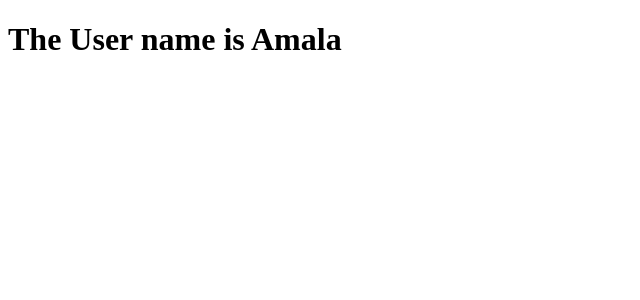
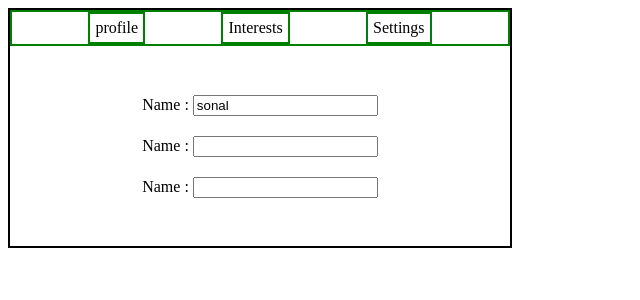
Before and after one commit to Sonal-Builds/React-Learning, a React (Vite) app: page / in a window 1280 px wide. Shown: the top 300 px of the page, without its empty margins (0-640 px from the left). Built offline with nearby package versions, Linux system fonts and the light colour scheme.

Commit message:
Tab-Form

```diff
--- a/src/App.tsx
+++ b/src/App.tsx
@@ -6,6 +6,7 @@ import ProgressBar from './components/ProgressBar'
 import UseContextHook from './hooks/UseContext'
 import UseEffectHook from './hooks/UseEffect'
 import UseStateHook from './hooks/UseState'
+import TabForm from './Machine Coding/Tab Form Component/TabForm'
 
 export const userName = createContext('Sonal')
 function App() {
@@ -18,9 +19,10 @@ function App() {
        {/* <FileExplorer /> */}
        {/* <UseStateHook /> */}
        {/* <UseEffectHook /> */}
-       <userName.Provider value='Amala'>
+       {/* <userName.Provider value='Amala'>
           <UseContextHook />
-       </userName.Provider>
+       </userName.Provider> */}
+       <TabForm />
 
     </>
   )
--- /dev/null
+++ b/src/Machine Coding/Tab Form Component/Interests.tsx
@@ -0,0 +1,31 @@
+
+
+export default function Interests({form,setForm,HandleOnchange}:any) {
+
+
+
+
+    return(
+        <div >
+         <div>
+            <label>Hobbies : </label>
+            <select value={form.hobbies} onChange={(e)=> {HandleOnchange(e,'hobbies')}}>
+                <option disabled value="">Select one</option>
+                <option>Cricket</option>
+                <option>Badminton</option>
+                <option>Swimming</option>
+                <option>Footbal</option>
+            </select>
+         </div>
+         <div>
+            <label >Fruit : </label>
+            <select id="fruit"  value={form.fruit} onChange={(e)=> {HandleOnchange(e,'fruit')}}>
+                <option disabled value="">Select one</option>
+                <option value="apple">Apple</option>
+                <option value="banana">Banana</option>
+                <option value="mango">Mango</option>
+            </select>
+         </div>
+        </div>
+    )
+}
--- /dev/null
+++ b/src/Machine Coding/Tab Form Component/Profile.tsx
@@ -0,0 +1,28 @@
+
+
+export default function Profile({form,setForm}:any) {
+
+
+    const HandleChange = (e:any,field:any) => {
+        setForm({
+            ...form,[field]:e.target.value
+        })
+    }
+
+    return(
+        <>
+        <div >
+            <label>Name : </label>
+            <input type="text" value={form.name} onChange={(e)=>{HandleChange(e,'name')}} />
+        </div>
+        <div>
+            <label>Name : </label>
+            <input type="number" value={form.age} onChange={(e)=>{HandleChange(e,'age')}}/>
+        </div>
+        <div>
+            <label>Name : </label>
+            <input type="text" value={form.email} onChange={(e)=>{HandleChange(e,'email')}}/>
+        </div>
+        </>
+    )
+}
--- /dev/null
+++ b/src/Machine Coding/Tab Form Component/Settings.tsx
@@ -0,0 +1,8 @@
+
+
+export default function Settings() {
+
+    return(
+        <div>Settings</div>
+    )
+}
--- /dev/null
+++ b/src/Machine Coding/Tab Form Component/TabForm.tsx
@@ -0,0 +1,58 @@
+import { useState } from 'react'
+import '../tabForm.css'
+import Profile from './Profile'
+import Interests from './Interests'
+import Settings from './Settings'
+
+export default function TabForm() {
+    const [section,setSection] = useState(0)
+    const [form, setForm] = useState({
+        name:'sonal',
+        age:'',
+        email:'',
+        hobbies:'',
+        fruit:''
+    })
+
+    const Tab = [
+        {
+            name:"profile",
+            component: Profile
+        },
+        {
+            name:"Interests",
+            component: Interests
+        },
+        {
+            name:"Settings",
+            component: Settings
+        }
+    ]
+
+    const SelectedTab = Tab[section].component
+
+     const HandleOnchange = (e:any,field:any) => {
+            setForm({
+                ...form,[field]:e.target.value
+            })
+    }
+    console.log(form)
+
+    return(
+        <div className="main-tab">
+            <div className="main-head">
+                {
+                    Tab.map((t,index) => (
+                        <div key={index} onClick={() => {setSection(index)}} className='section'>{t.name}</div>
+                    ))
+                }
+            </div>
+            <div className='section-tab'>
+                <SelectedTab form={form} setForm={setForm} HandleOnchange={HandleOnchange}/>
+            </div>
+
+
+        </div>
+
+    )
+}
--- /dev/null
+++ b/src/Machine Coding/tabForm.css
@@ -0,0 +1,32 @@
+.body {
+    place-items: center;
+}
+.main-tab {
+    /* place-items: center; */
+    border: black 2px solid;
+    width: 500px;
+}
+
+.main-head {
+    display: flex;
+    justify-content: space-evenly;
+    border: green solid 2px;
+}
+
+.section {
+    padding: 5px;
+    border: green solid 2px;
+}
+
+.section-tab {
+    height: 200px;
+    display: flex;
+    flex-direction: column;
+    justify-content: center; /* horizontal center */
+    align-items: center;     /* vertical center */
+    gap: 20px;
+}
+
+/* .item {
+    align-items: start;
+} */
```
Also changed, not shown: src/App.css (line endings or trailing spaces).
